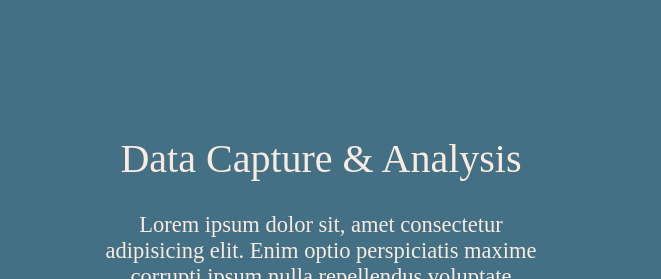
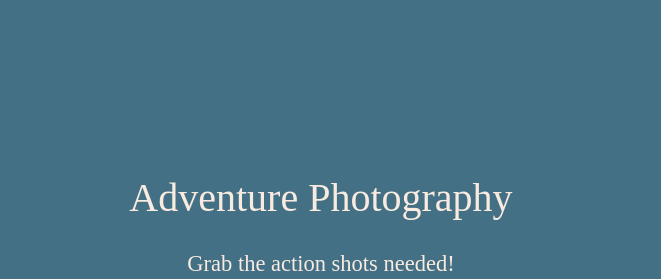
Before and after one commit to carti21/droneWebsite, a plain HTML site: page index.html in a window 1280 px wide. Shown: the part 2521-2800 px from the top of the page, 619-1280 px from the left. Drawn offline with Linux system fonts and the light colour scheme; a web font is replaced by a local one.

Commit message:
fixing anchors

```diff
--- a/index.html
+++ b/index.html
@@ -34,8 +34,9 @@
                 <img>
             </section>
 
+            <!--Added anchor here because of padding issue?-->
+            <a name="gallery"></a>
             <section class="gallerySection container whiteBackground">
-                <a name="gallery"></a>
                 <img class="galleryIMG" src="assets/images/boat.JPG">
                 <div class="textContainer">
                     <h2>GALLERY</h2>
@@ -69,8 +70,8 @@
                 <div class="service2">
                     <img class="serviceIMG" src="assets/images/boat.JPG">
                     <div class="service textContainer">
-                        <h3>Data Capture & Analysis</h3>
-                        <p>Lorem ipsum dolor sit, amet consectetur adipisicing elit. Enim optio perspiciatis maxime corrupti ipsum nulla repellendus voluptate quaerat qui distinctio!</p>
+                        <h3>Adventure Photography</h3>
+                        <p>Grab the action shots needed!</p>
                     </div>
                 </div>
             </section>
```
